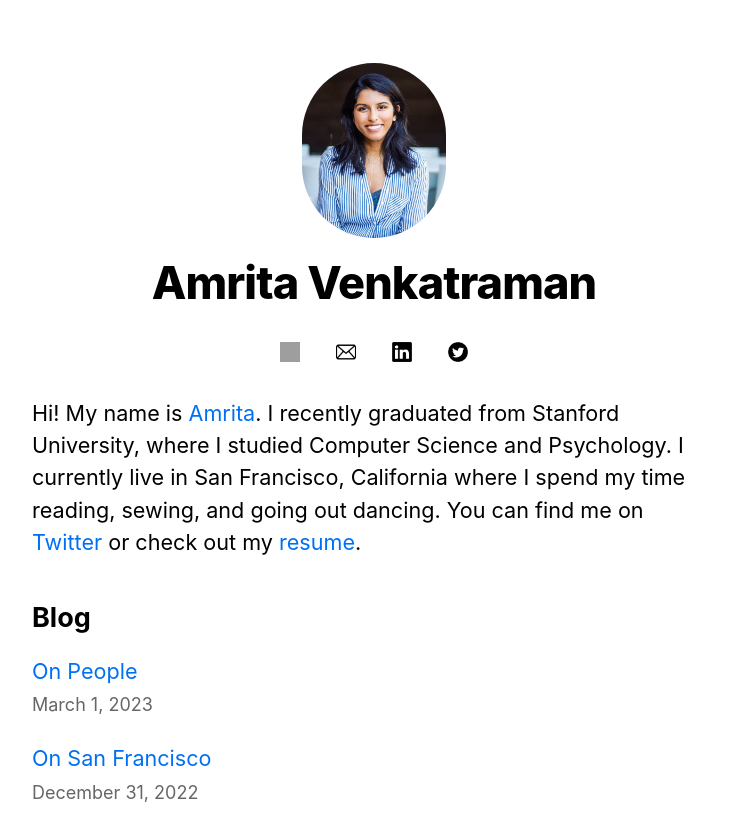
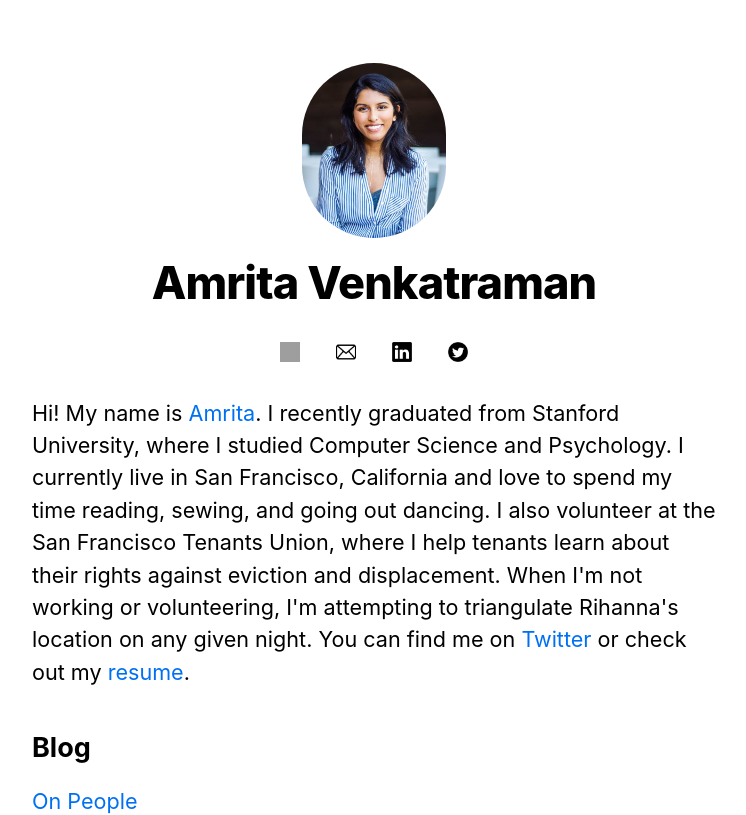
Before and after one commit to iamrita/personalwebsite, a Next.js app: page / in a window 1280 px wide. Shown: the top 815 px of the page, without its empty margins (266-1012 px from the left). Built offline with nearby package versions, Linux system fonts and the light colour scheme; grey boxes are pictures that could not be loaded.

Commit message:
update main screen

```diff
--- a/pages/index.js
+++ b/pages/index.js
@@ -27,9 +27,13 @@ export default function Home({ allPostsData }) {
           {" "}
           Hi! My name is <Link href={`/posts/about`}>Amrita</Link>. I recently
           graduated from Stanford University, where I studied Computer Science
-          and Psychology. I currently live in San Francisco, California where I
-          spend my time reading, sewing, and going out dancing. You can find me
-          on <a href="https://twitter.com/iamrita98">Twitter</a> or check out my{" "}
+          and Psychology. I currently live in San Francisco, California and love
+          to spend my time reading, sewing, and going out dancing. I also
+          volunteer at the San Francisco Tenants Union, where I help tenants
+          learn about their rights against eviction and displacement. When I'm
+          not working or volunteering, I'm attempting to triangulate Rihanna's
+          location on any given night. You can find me on{" "}
+          <a href="https://twitter.com/iamrita98">Twitter</a> or check out my{" "}
           <a href="/files/resume_feb_2023.pdf" download>
             resume
           </a>
--- a/posts/on-people.md
+++ b/posts/on-people.md
@@ -5,7 +5,7 @@ date: '2023-03-01'
 
 One of my favorite podcasts is called _Hidden Brain_, not just because I love learning about psychology, but also due to some strange sense of nostalgia and a yearning for the days my parents would drive me to school. I think _Hidden Brain_ occupied the 8 AM slot on NPR, so I always only heard the intro, where the host Sankar Vendantam (a fellow Stanford grad who also shares a name with my dad!) introduces the topic of that day's episode, before I was promptly dropped off at the horseshoe shaped parking lot in front of my school.
 
-I started really listening to them more during college, when I had run out of music at the gym, or needed something to occupy my mind on a long walk. The episodes are always incredibly engaging and fascinating, not to mention I automatically feel like I'm better than everyone else because I'm an avid podcast listener. Some of my favorite topics have been about managing anger, group think, and the tenacity of romantic relationships. I highly recommend scrolling through the most recent epsiodes on Spotify or Apple Podcasts; I guarantee you'll come across something that piques your interest.
+I started really listening to them more during college, when I had run out of music at the gym, or needed something to occupy my mind on a long walk. The episodes are always incredibly engaging and fascinating, not to mention I automatically feel like I'm better than everyone else because I'm an avid podcast listener (kidding!). Some of my favorite topics have been about managing anger, group think, and the tenacity of romantic relationships. I highly recommend scrolling through the most recent epsiodes on Spotify or Apple Podcasts; I guarantee you'll come across something that piques your interest.
 
 I recently listened to an episode that particularly stuck with me. It was called "The Power of Tiny Interactions" and briefly touched on a psychology concept I learned in college called "weak and strong ties." The concept itself is pretty self-explanatory: strong ties are the relationships that you have with your closest friends and family, weak ties are the less intimate and more infrequent interactions (think: barista, friend of a friend you meet once at a party etc). The context with which I learned about these ties in college was related to social media. Basically, research has showed that social media can be detrimental to mental health in the cases where users only engage with weak ties (consuming content from celebrites, influencers, people they barely know) rather than with strong ties (messaging friends and family, following a smaller, closer circle of people).
 
```
